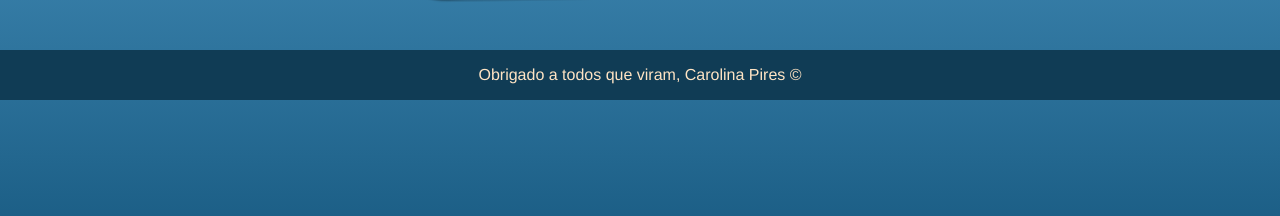
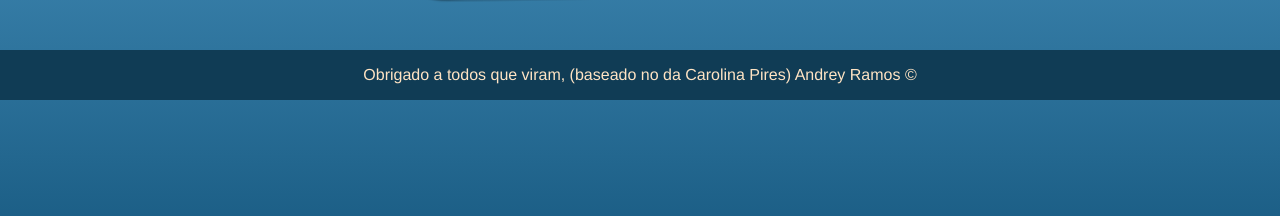
Before and after one commit to drey009/natureza, a plain HTML site: page index.html in a window 1280 px wide. Shown: the part 638-854 px from the top of the page. Drawn offline with Linux system fonts and the light colour scheme.

Commit message:
Update index.html

```diff
--- a/index.html
+++ b/index.html
@@ -26,6 +26,6 @@
     </div>
 </body>
 <footer>
-    <p> Obrigado a todos que viram, Carolina Pires &copy;</p>
+    <p> Obrigado a todos que viram, (baseado no da Carolina Pires) Andrey Ramos &copy;</p>
 </footer>
 </html>
```
